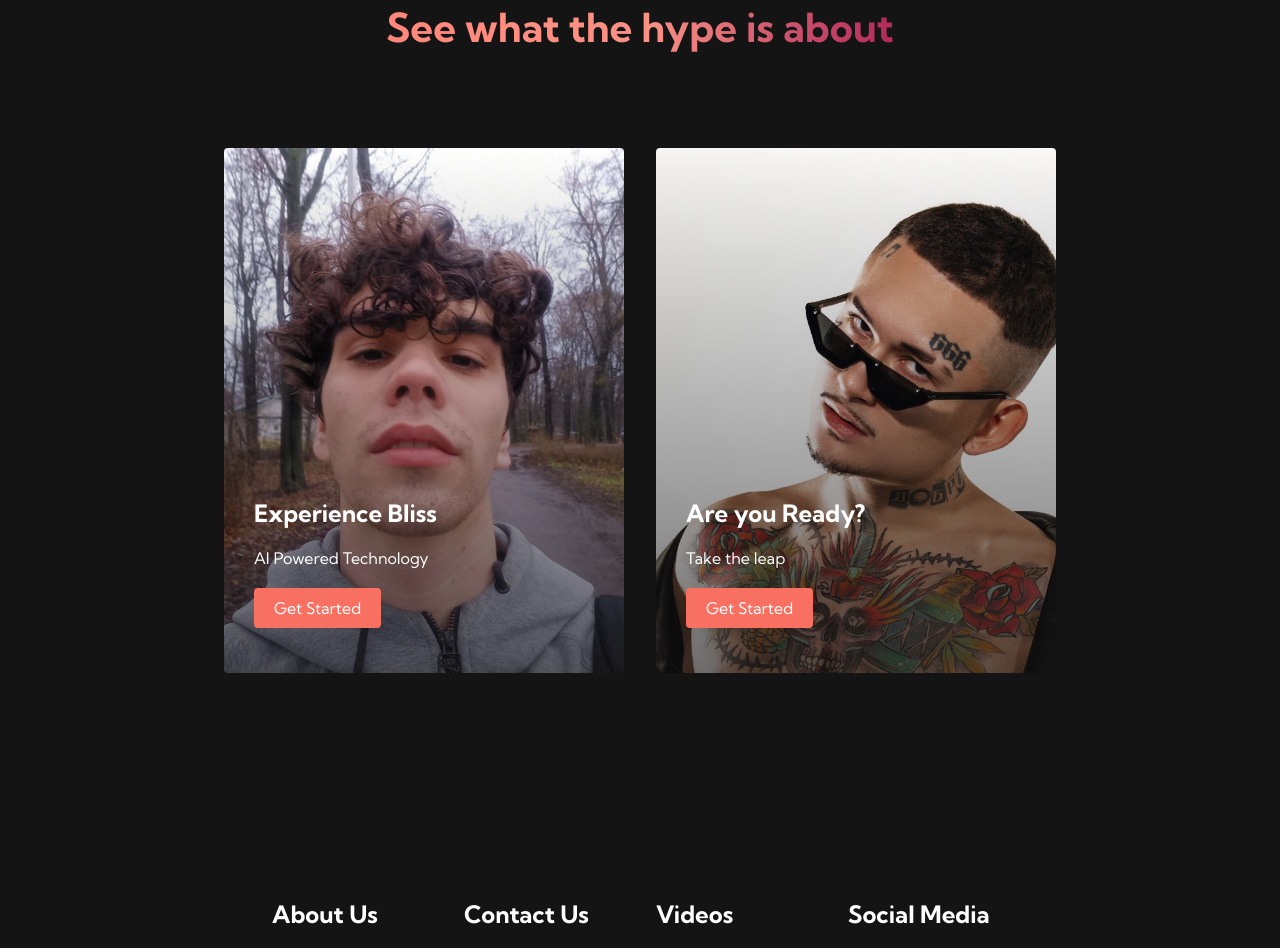
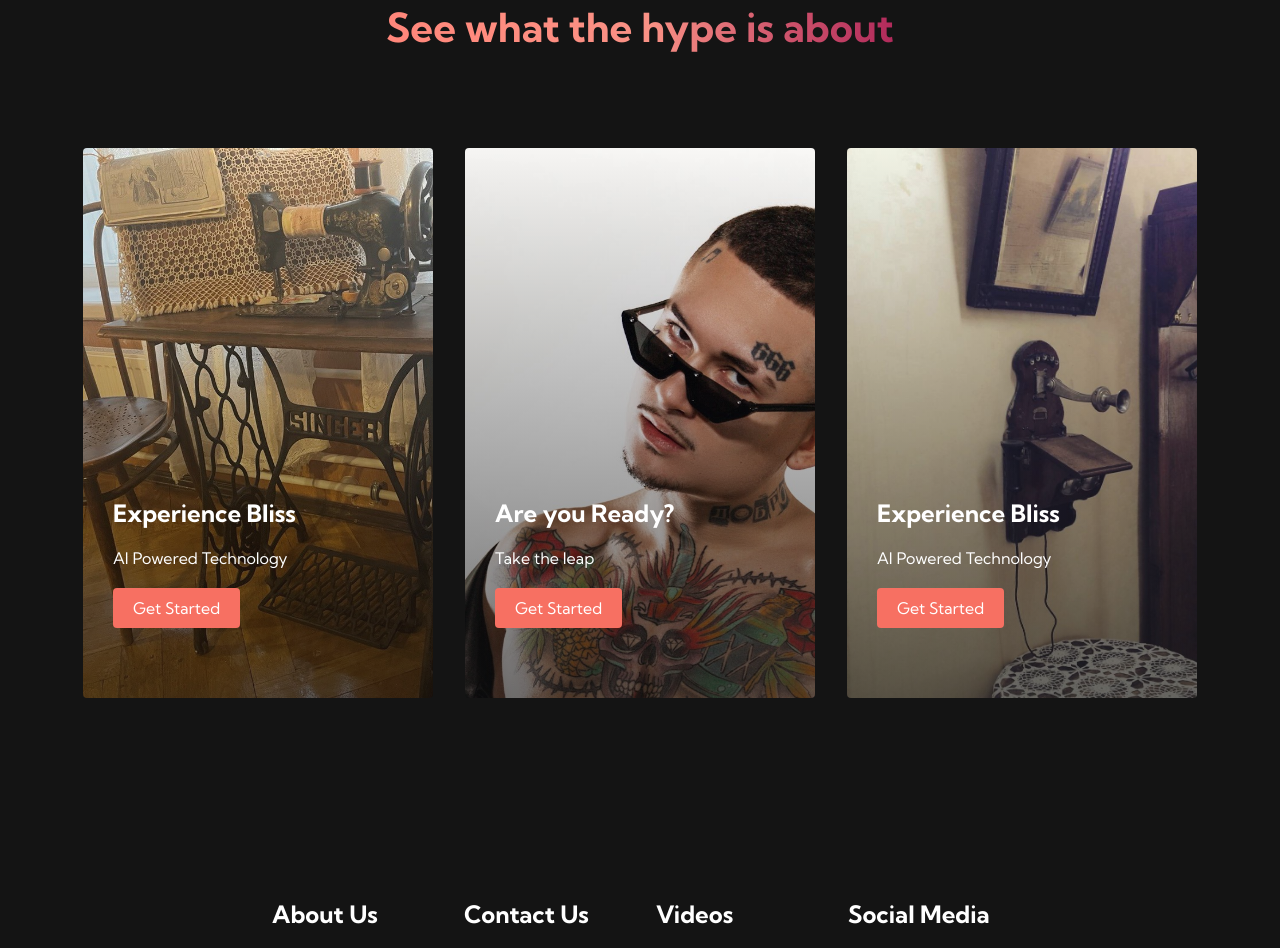
Before and after one commit to Alliluyev-Museum/website, a plain HTML site: page index.html in a window 1280 px wide. Shown: the part 797-1745 px from the top of the page. Drawn offline with Linux system fonts and the light colour scheme.

Commit message:
feat: add 3rd card, change pics

```diff
--- a/index.html
+++ b/index.html
@@ -63,6 +63,11 @@
             <div class="services__card">
                 <h2>Are you Ready?</h2>
                 <p>Take the leap</p>
+                <button>Get Started</button>
+            </div>
+            <div class="services__card">
+                <h2>Experience Bliss</h2>
+                <p>AI Powered Technology</p>
                 <button>Get Started</button>
             </div>
         </div>
--- a/styles.css
+++ b/styles.css
@@ -384,15 +384,15 @@ Alliluevs text decoration
 
 .services__card {
     margin: 1rem;
-    height: 525px;
-    width: 400px;
+    height: 550px;
+    width: 350px;
     border-radius: 4px;
     background-image: linear-gradient(
         to bottom,
         rgba(0, 0, 0, 0) 0%,
         rgba(17, 17, 17, 0.6) 100%
         ),
-        url('/images/pic3.jpg');
+        url('/images/pic6.jpg');
     background-size: cover;
     position: relative;
     color: #ffff;
@@ -405,6 +405,15 @@ Alliluevs text decoration
         rgba(17, 17, 17, 0.6) 100%
         ),
         url('/images/pic4.jpg');
+}
+
+.services__card:nth-child(3) {
+    background-image: linear-gradient(
+        to bottom,
+        rgba(0, 0, 0, 0) 0%,
+        rgba(17, 17, 17, 0.6) 100%
+        ),
+        url('/images/pic5.jpg');
 }
 
 .services h2 {
```
Also changed, not shown: images/pic5.jpg (added), images/pic6.jpg (added).
